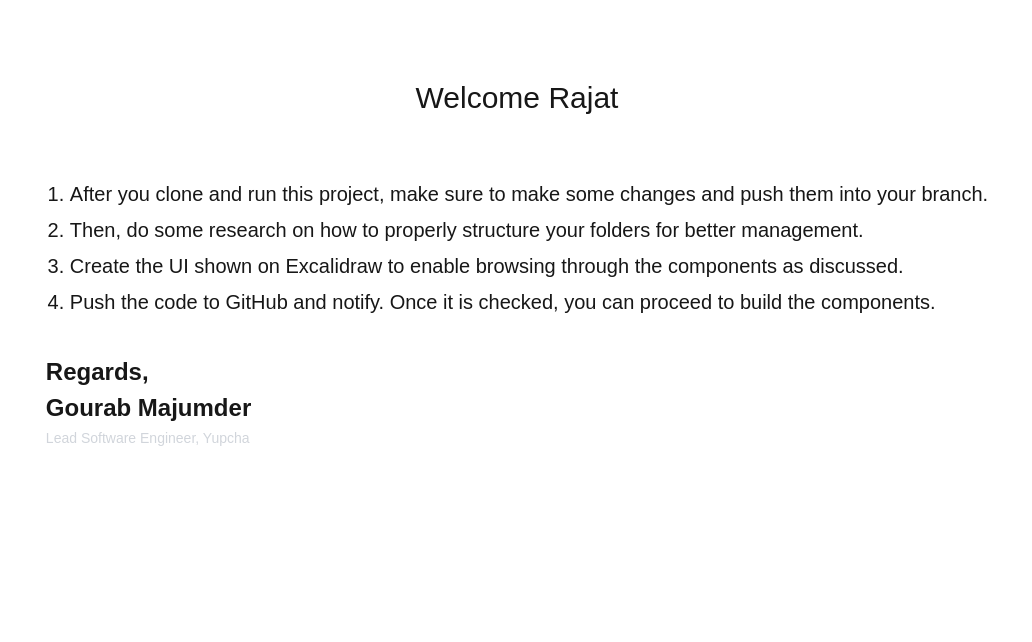
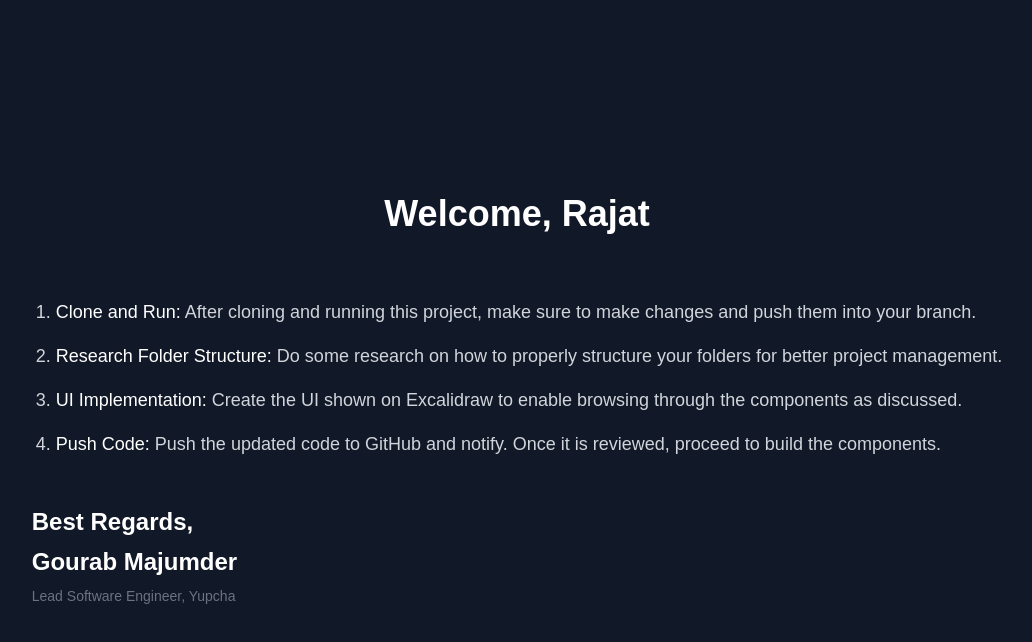
Before and after one commit to Rajat22UEE/ui_library, a Next.js app: page / in a window 1280 px wide. Shown: the top 642 px of the page, without its empty margins (123-1155 px from the left). Built offline with nearby package versions, Linux system fonts and the light colour scheme.

Commit message:
first change theme

```diff
--- a/app/page.jsx
+++ b/app/page.jsx
@@ -1,33 +1,30 @@
-
 export default function Home() {
   return (
-    <div className="flex flex-col items-center justify-items-center min-h-screen p-8 pb-20 gap-16 sm:p-20">
-      <p className="text-3xl">Welcome Rajat</p>
+    <div className="flex flex-col items-center justify-center min-h-screen p-8 pb-20 gap-16 sm:p-20 bg-gray-900">
+      <p className="text-4xl font-bold text-white">Welcome, Rajat</p>
 
-      <div className="text-xl">
-        <ol className="list-decimal pl-6 space-y-2">
+      <div className="text-lg text-gray-300">
+        <ol className="list-decimal pl-6 space-y-4">
           <li>
-            After you clone and run this project, make sure to make some changes and push them into your branch.
+            <span className="font-medium text-white">Clone and Run:</span> After cloning and running this project, make sure to make changes and push them into your branch.
           </li>
           <li>
-            Then, do some research on how to properly structure your folders for better management.
+            <span className="font-medium text-white">Research Folder Structure:</span> Do some research on how to properly structure your folders for better project management.
           </li>
           <li>
-            Create the UI shown on Excalidraw to enable browsing through the components as discussed.
+            <span className="font-medium text-white">UI Implementation:</span> Create the UI shown on Excalidraw to enable browsing through the components as discussed.
           </li>
           <li>
-            Push the code to GitHub and notify. Once it is checked, you can proceed to build the components.
+            <span className="font-medium text-white">Push Code:</span> Push the updated code to GitHub and notify. Once it is reviewed, proceed to build the components.
           </li>
         </ol>
 
-        <div className="flex flex-col mt-10 space-y-1">
-          <p className="text-2xl font-semibold">Regards,</p>
-          <p className="text-2xl font-semibold">Gourab Majumder</p>
-          <p className="text-sm text-gray-300">Lead Software Engineer, Yupcha</p>
+        <div className="flex flex-col mt-12 space-y-2">
+          <p className="text-2xl font-semibold text-white">Best Regards,</p>
+          <p className="text-2xl font-semibold text-white">Gourab Majumder</p>
+          <p className="text-sm text-gray-500">Lead Software Engineer, Yupcha</p>
         </div>
       </div>
-
-
     </div>
   );
 }
```
